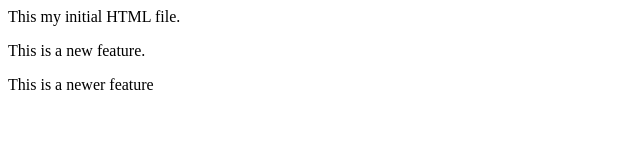
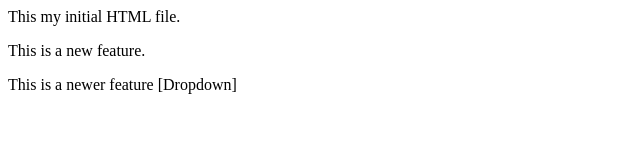
Before and after one commit to San26012000/InitialRepo, a plain HTML site: page index.html in a window 1280 px wide. Shown: the whole page, without its empty margins (0-640 px from the left). Drawn offline with Linux system fonts and the light colour scheme.

Commit message:
added dropdown to feature

```diff
--- a/index.html
+++ b/index.html
@@ -5,5 +5,5 @@
     This is a new feature.
 </P>
 <P>
-    This is a newer feature
+    This is a newer feature [Dropdown]
 </P>
```
